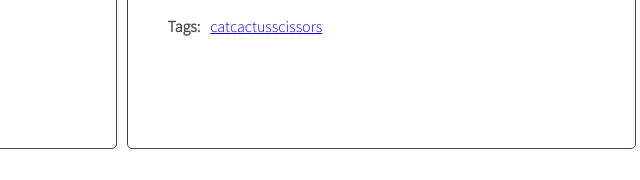
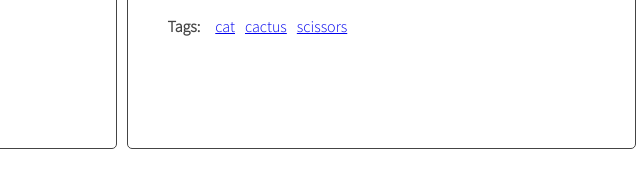
Before and after one commit to Sabina-Kamalova/javascript-blog, a website: page index.html in a window 1280 px wide. Shown: the part 617-797 px from the top of the page, 259-899 px from the left. Drawn offline with nearby package versions, Linux system fonts and the light colour scheme.

Commit message:
Modify files

```diff
--- a/js/script.js
+++ b/js/script.js
@@ -164,7 +164,7 @@ function generateAuthors(){
     const author = article.getAttribute('data-author');
     console.log('author:', author);
     /* generate HTML of the link */
-    const linkHTML = '<li><a href="#author-' + author + '"><span>' + author + '</span></a></li>';
+    const linkHTML = '<a href="#author-' + author + '">' + 'by ' + author + '</a>';
     console.log('linkHTML:', linkHTML);
     /* add generated code to html variable */
     html = html + linkHTML;
--- a/sass/style.scss
+++ b/sass/style.scss
@@ -88,6 +88,7 @@ body {
 .list-horizontal {
   li {
     display: inline-block;
+    margin: 0 5px;
   }
 }
 
```
Also changed, not shown: css/style.css, 1 other file.
